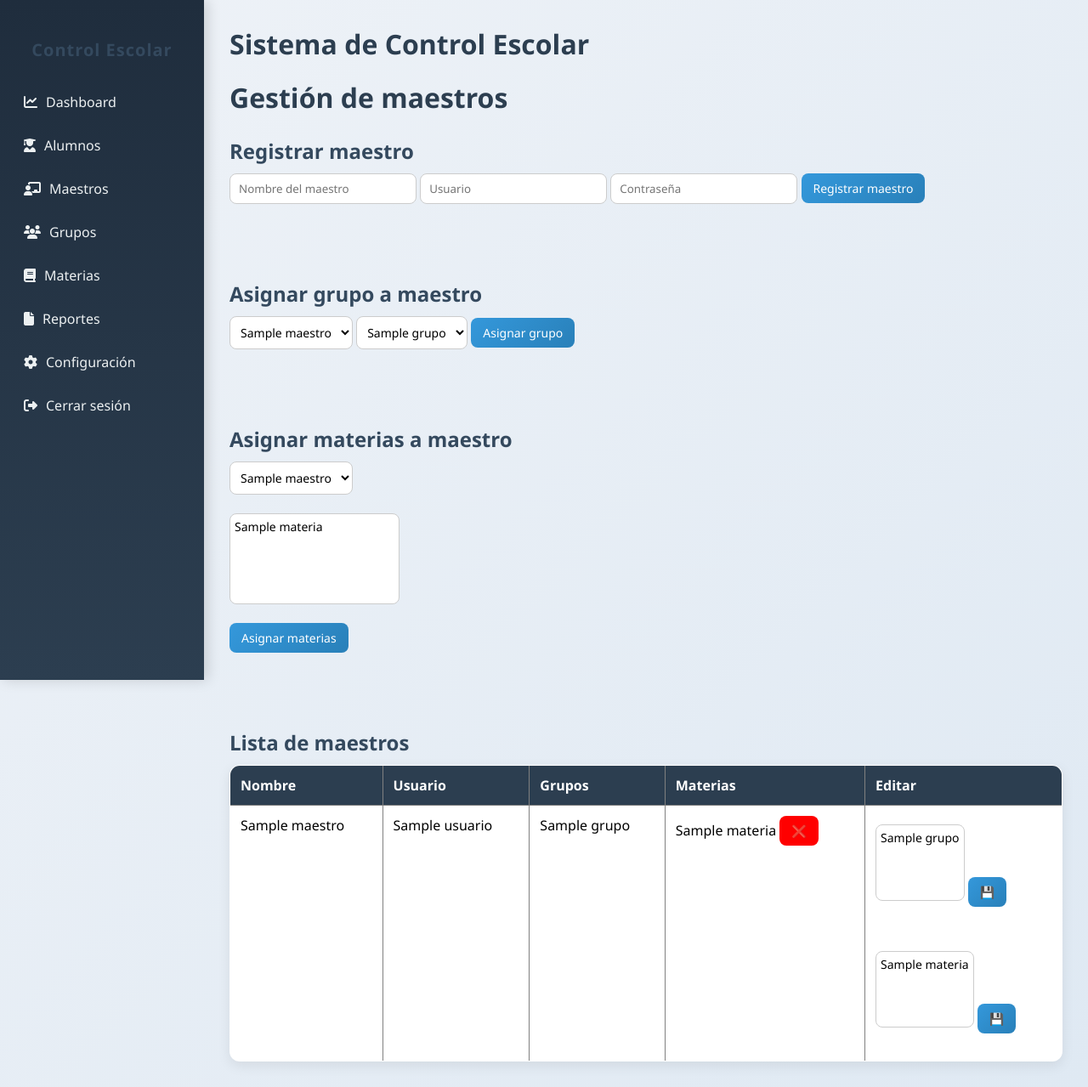
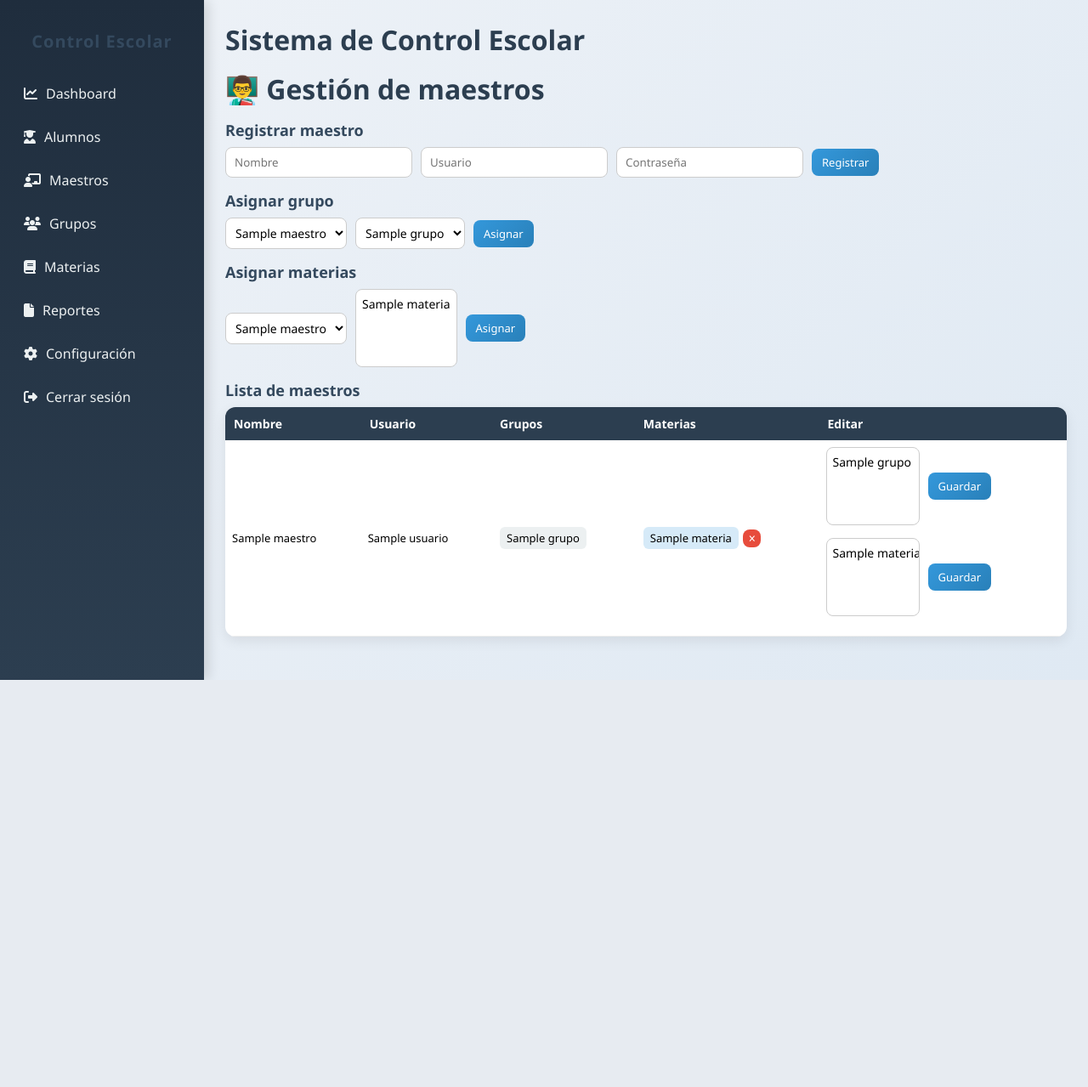
Before and after one commit to computacioneizi85-oss/control-escolar, a Flask app: page /admin/maestros in a window 1280 px wide. Shown: the whole page at 85% size. After the commit the page ends 800 px from the top, so only its background shows below. Run offline with Flask 3, Linux system fonts and the light colour scheme; the visitor is signed in with stand-in values (Sample User, id 1); a database or web service that is not in the repository returns one stand-in record (values such as "Sample title").

Commit message:
arreglando dash 7

```diff
--- a/static/style.css
+++ b/static/style.css
@@ -109,7 +105,7 @@ CONTENIDO
 
 .content{
 margin-left:240px;
-padding:30px;
+padding:25px;
 width:calc(100% - 240px);
 max-width:1200px;
 }
@@ -119,89 +115,37 @@ TITULOS
 ========================= */
 
 h1{
-margin-bottom:20px;
+margin-bottom:15px;
 font-weight:700;
 color:#2c3e50;
 }
 
 h2{
-margin-top:25px;
-margin-bottom:10px;
+margin-top:15px;
+margin-bottom:8px;
 color:#34495e;
+font-size:18px;
 }
 
 /* =========================
-CARDS
+FORM INLINE 🔥
 ========================= */
 
-.cards{
-display:grid;
-grid-template-columns:repeat(auto-fit,minmax(200px,1fr));
-gap:20px;
-margin-bottom:25px;
+.form-inline{
+display:flex;
+align-items:center;
+gap:10px;
+flex-wrap:wrap;
+margin-bottom:15px;
 }
 
-.card{
-background:white;
-padding:20px;
-border-radius:14px;
-box-shadow:0 6px 15px rgba(0,0,0,0.08);
-text-align:center;
-transition:all 0.3s ease;
-}
-
-.card:hover{
-transform:translateY(-5px);
-box-shadow:0 12px 25px rgba(0,0,0,0.15);
-}
-
-.small-card p{
-font-size:30px;
-font-weight:bold;
-margin-top:5px;
-color:#2c3e50;
+form{
+margin-bottom:15px;
 }
 
 /* =========================
-BOTONES PRO
+INPUTS
 ========================= */
-
-button, .btn{
-background:linear-gradient(135deg,#3498db,#2980b9);
-border:none;
-color:white;
-padding:8px 14px;
-border-radius:8px;
-cursor:pointer;
-transition:all 0.25s ease;
-font-size:14px;
-}
-
-button:hover, .btn:hover{
-transform:translateY(-1px);
-box-shadow:0 5px 10px rgba(0,0,0,0.15);
-}
-
-/* BOTÓN PELIGRO */
-
-button.danger{
-background:#e74c3c;
-}
-
-button.danger:hover{
-background:#c0392b;
-}
-
-/* =========================
-FORMULARIOS 🔥 (MEJORADO)
-========================= */
-
-form{
-margin-top:10px;
-margin-bottom:20px;
-}
-
-/* INPUTS */
 
 input{
 padding:8px 10px;
@@ -216,10 +160,12 @@ border-color:#3498db;
 box-shadow:0 0 5px rgba(52,152,219,0.4);
 }
 
-/* SELECT */
+/* =========================
+SELECT
+========================= */
 
 select{
-padding:8px;
+padding:7px;
 border-radius:8px;
 border:1px solid #ccc;
 background:white;
@@ -234,11 +180,36 @@ border-color:#3498db;
 box-shadow:0 0 5px rgba(52,152,219,0.4);
 }
 
-/* 🔥 SELECT MULTIPLE (FIX VISUAL) */
+select[multiple]{
+min-height:80px;
+}
 
-select[multiple]{
-min-height:90px;
-padding:5px;
+/* =========================
+BOTONES
+========================= */
+
+button, .btn{
+background:linear-gradient(135deg,#3498db,#2980b9);
+border:none;
+color:white;
+padding:7px 12px;
+border-radius:8px;
+cursor:pointer;
+transition:all 0.25s ease;
+font-size:13px;
+}
+
+button:hover{
+transform:translateY(-1px);
+box-shadow:0 5px 10px rgba(0,0,0,0.15);
+}
+
+button.danger{
+background:#e74c3c;
+}
+
+button.danger:hover{
+background:#c0392b;
 }
 
 /* =========================
@@ -257,14 +228,16 @@ box-shadow:0 5px 15px rgba(0,0,0,0.08);
 th{
 background:#2c3e50;
 color:white;
-padding:12px;
+padding:10px;
 text-align:left;
+font-size:14px;
 }
 
 td{
-padding:12px;
+padding:8px;
 border-bottom:1px solid #eee;
-vertical-align:top;
+vertical-align:middle;
+font-size:13px;
 }
 
 tr:hover{
@@ -272,7 +245,39 @@ background:#f4f8fb;
 }
 
 /* =========================
-FOTO ALUMNO
+ETIQUETAS (GRUPOS / MATERIAS) 🔥
+========================= */
+
+.tag{
+display:inline-block;
+background:#ecf0f1;
+padding:3px 6px;
+border-radius:6px;
+font-size:12px;
+margin:2px;
+}
+
+.tag-blue{
+background:#d6eaf8;
+}
+
+/* =========================
+EDITAR CELDA
+========================= */
+
+td form{
+display:flex;
+align-items:center;
+gap:5px;
+margin-bottom:5px;
+}
+
+td select{
+width:110px;
+}
+
+/* =========================
+FOTO
 ========================= */
 
 .foto-alumno{
--- a/templates/maestros.html
+++ b/templates/maestros.html
@@ -2,7 +2,7 @@
 
 {% block content %}
 
-<h1>Gestión de maestros</h1>
+<h1>👨‍🏫 Gestión de maestros</h1>
 
 <!-- =========================
 REGISTRO
@@ -10,29 +10,24 @@ REGISTRO
 
 <h2>Registrar maestro</h2>
 
-<form action="/crear_maestro" method="POST">
+<form action="/crear_maestro" method="POST" class="form-inline">
 
-<input type="text" name="nombre" placeholder="Nombre del maestro" required>
-
+<input type="text" name="nombre" placeholder="Nombre" required>
 <input type="text" name="usuario" placeholder="Usuario" required>
-
 <input type="text" name="password" placeholder="Contraseña" required>
 
-<button type="submit">Registrar maestro</button>
+<button type="submit">Registrar</button>
 
 </form>
 
 
-<br><br>
-
-
 <!-- =========================
-ASIGNAR GRUPO (SE CONSERVA)
+ASIGNAR GRUPO
 ========================= -->
 
-<h2>Asignar grupo a maestro</h2>
+<h2>Asignar grupo</h2>
 
-<form action="/asignar_grupo_maestro" method="POST">
+<form action="/asignar_grupo_maestro" method="POST" class="form-inline">
 
 <select name="maestro">
 {% for maestro in maestros %}
@@ -46,44 +41,34 @@ ASIGNAR GRUPO (SE CONSERVA)
 {% endfor %}
 </select>
 
-<button type="submit">Asignar grupo</button>
+<button type="submit">Asignar</button>
 
 </form>
-
-
-<br><br>
 
 
 <!-- =========================
 ASIGNAR MATERIAS
 ========================= -->
 
-<h2>Asignar materias a maestro</h2>
+<h2>Asignar materias</h2>
 
-<form action="/admin/asignar_materias" method="POST">
+<form action="/admin/asignar_materias" method="POST" class="form-inline">
 
-<select name="maestro_id" required>
+<select name="maestro_id">
 {% for maestro in maestros %}
 <option value="{{ maestro._id }}">{{ maestro.nombre }}</option>
 {% endfor %}
 </select>
 
-<br><br>
-
-<select name="materias" multiple size="5" style="width:200px;">
+<select name="materias" multiple>
 {% for materia in materias %}
 <option value="{{ materia.nombre }}">{{ materia.nombre }}</option>
 {% endfor %}
 </select>
 
-<br><br>
-
-<button type="submit">Asignar materias</button>
+<button type="submit">Asignar</button>
 
 </form>
-
-
-<br><br>
 
 
 <!-- =========================
@@ -92,7 +77,7 @@ LISTA
 
 <h2>Lista de maestros</h2>
 
-<table border="1" style="width:100%;">
+<table>
 
 <tr>
 <th>Nombre</th>
@@ -107,7 +92,6 @@ LISTA
 <tr>
 
 <td>{{ maestro.nombre }}</td>
-
 <td>{{ maestro.usuario }}</td>
 
 
@@ -119,10 +103,12 @@ GRUPOS
 
 {% if maestro.grupos %}
 {% for grupo in maestro.grupos %}
-<span>{{ grupo }}</span><br>
+<span style="background:#ecf0f1; padding:4px 8px; border-radius:6px; margin:2px; display:inline-block;">
+{{ grupo }}
+</span>
 {% endfor %}
 {% else %}
-Sin grupos
+<span style="color:#999;">Sin grupos</span>
 {% endif %}
 
 </td>
@@ -138,42 +124,40 @@ MATERIAS
 
 {% for mat in maestro.materias %}
 
-<div style="margin-bottom:5px;">
-
+<span style="background:#d6eaf8; padding:4px 8px; border-radius:6px; margin:2px; display:inline-block;">
 {{ mat }}
+</span>
 
 <form action="/admin/quitar_materia" method="POST" style="display:inline;">
 
 <input type="hidden" name="maestro_id" value="{{ maestro._id }}">
 <input type="hidden" name="materia" value="{{ mat }}">
 
-<button style="background:red;color:white;">❌</button>
+<button class="danger" style="padding:2px 6px; font-size:12px;">✕</button>
 
 </form>
-
-</div>
 
 {% endfor %}
 
 {% else %}
-Sin materias
+<span style="color:#999;">Sin materias</span>
 {% endif %}
 
 </td>
 
 
 <!-- =========================
-🔥 EDITAR (NUEVO)
+EDITAR
 ========================= -->
 
 <td>
 
-<!-- 🔥 EDITAR GRUPOS -->
-<form action="/admin/editar_grupos_maestro" method="POST">
+<!-- EDITAR GRUPOS -->
+<form action="/admin/editar_grupos_maestro" method="POST" class="form-inline">
 
 <input type="hidden" name="maestro_id" value="{{ maestro._id }}">
 
-<select name="grupos" multiple size="3">
+<select name="grupos" multiple>
 
 {% for grupo in grupos %}
 <option value="{{ grupo.nombre }}"
@@ -184,18 +168,17 @@ Sin materias
 
 </select>
 
-<button type="submit">💾</button>
+<button type="submit">Guardar</button>
 
 </form>
 
-<br>
 
-<!-- 🔥 EDITAR MATERIAS -->
-<form action="/admin/editar_materias_maestro" method="POST">
+<!-- EDITAR MATERIAS -->
+<form action="/admin/editar_materias_maestro" method="POST" class="form-inline">
 
 <input type="hidden" name="maestro_id" value="{{ maestro._id }}">
 
-<select name="materias" multiple size="3">
+<select name="materias" multiple>
 
 {% for materia in materias %}
 <option value="{{ materia.nombre }}"
@@ -206,7 +189,7 @@ Sin materias
 
 </select>
 
-<button type="submit">💾</button>
+<button type="submit">Guardar</button>
 
 </form>
 
```
Also changed, not shown: other parts of static/style.css (+6 -38 lines).
